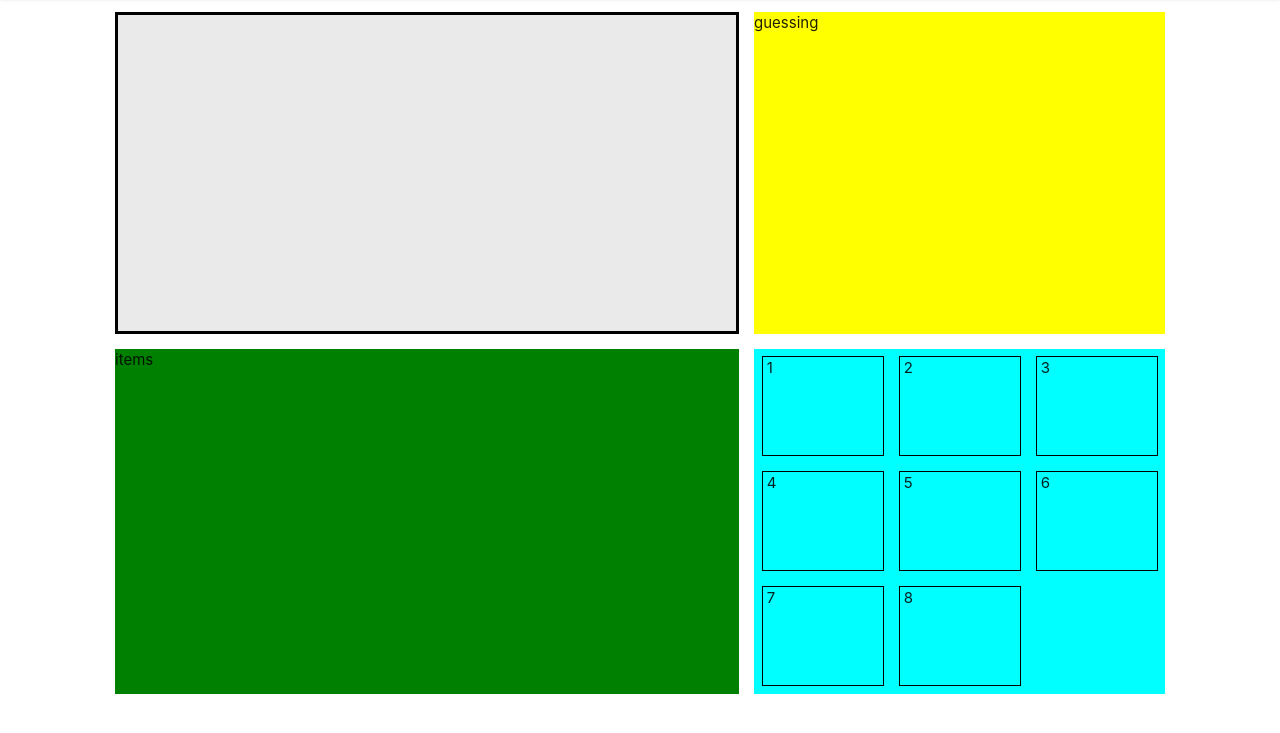
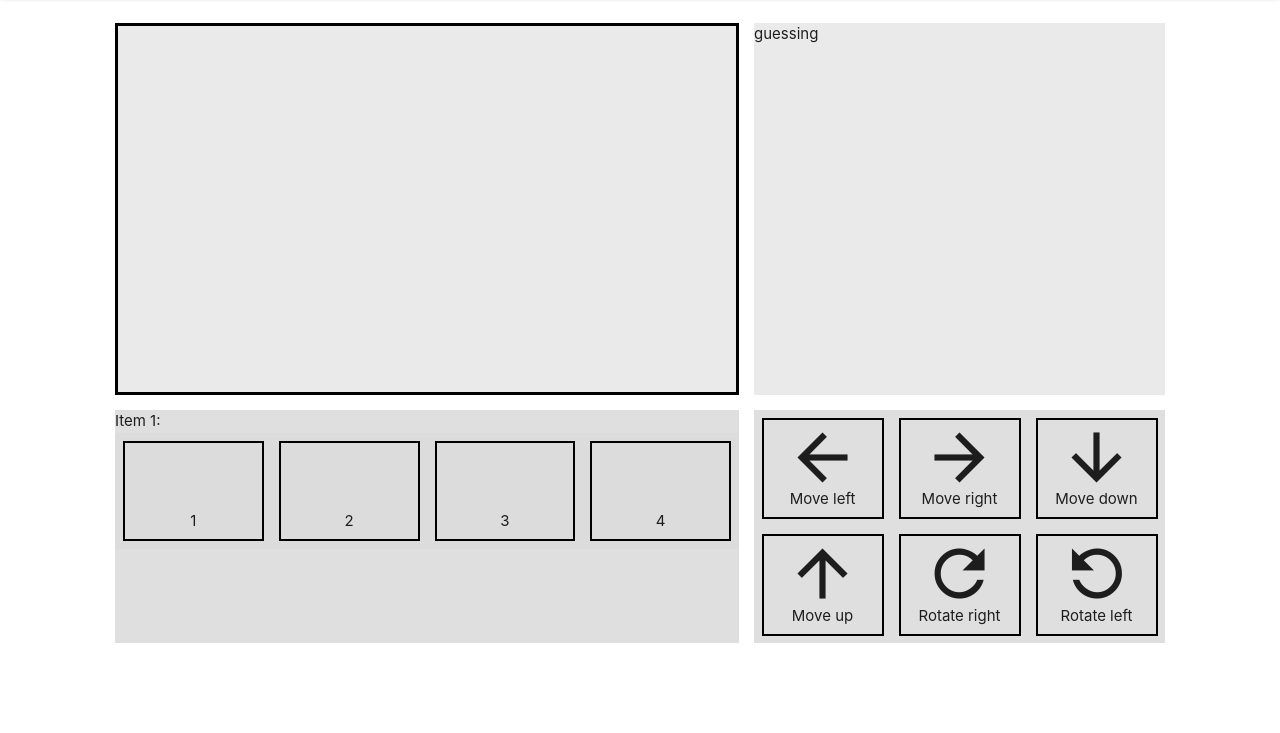
Before and after one commit to RafaelVelazquezMartin/CodeBlocks, a plain HTML site: page first-try-Friday/index.html in a window 1280 px wide. Shown: the part 67-800 px from the top of the page. Drawn offline with nearby package versions, Linux system fonts and the light colour scheme; no server answers; files whose address does not match are found by name.

Commit message:
Add instruction boxes

```diff
--- a/app/package.json
+++ b/app/package.json
@@ -5,9 +5,9 @@
   "license": "MIT",
   "version": "1.0.0",
   "dependencies": {
-    "express": "^3.3.8",
-    "node-uuid": "^1.3.3",
-    "socket.io": "^0.9.19"
+    "express": "^4.16.4",
+    "node-uuid": "^1.4.8",
+    "socket.io": "^2.1.1"
   },
   "engine": {
     "node": "0.10.x"
--- a/first-try-Friday/index.html
+++ b/first-try-Friday/index.html
@@ -52,48 +52,59 @@
 
     <section class="canvas">
       <canvas id="paper">
-
       </canvas>
     </section>
     <section class="instructions">
       <div class="instruction">
-        <img src="" alt="">
-        <span>1</span>
+        <i class="material-icons">arrow_back</i>
+        <span>Move left</span>
       </div>
       <div class="instruction">
-        <img src="" alt="">
-        <span>2</span>
+        <i class="material-icons">arrow_forward</i>
+        <span>Move right</span>
       </div>
       <div class="instruction">
-        <img src="" alt="">
-        <span>3</span>
+        <i class="material-icons">arrow_downward</i>
+        <span>Move down</span>
       </div>
       <div class="instruction">
-        <img src="" alt="">
-        <span>4</span>
+        <i class="material-icons">arrow_upward</i>
+        <span>Move up</span>
       </div>
       <div class="instruction">
-        <img src="" alt="">
-        <span>5</span>
+        <i class="material-icons">refresh</i>
+        <span>Rotate right</span>
       </div>
       <div class="instruction">
-        <img src="" alt="">
-        <span>6</span>
-      </div>
-      <div class="instruction">
-        <img src="" alt="">
-        <span>7</span>
-      </div>
-      <div class="instruction">
-        <img src="" alt="">
-        <span>8</span>
+        <i class="material-icons" style="transform: scale(-1, 1)">refresh</i>
+        <span>Rotate left</span>
       </div>
     </section>
     <section class="guessing">
       guessing
     </section>
     <section class="items">
-      items
+      <div class="item">
+        <span class="item-name">Item 1:</span>
+        <div class="instruction-list">
+          <div class="instruction">
+            <i class="material-icons"></i>
+            <span>1</span>
+          </div>
+          <div class="instruction">
+            <i class="material-icons"></i>
+            <span>2</span>
+          </div>
+          <div class="instruction">
+            <i class="material-icons"></i>
+            <span>3</span>
+          </div>
+          <div class="instruction">
+            <i class="material-icons"></i>
+            <span>4</span>
+          </div>
+        </div>
+      </div>
     </section>
   </div>
 
--- a/first-try-Friday/styles.css
+++ b/first-try-Friday/styles.css
@@ -21,7 +21,7 @@
 .instructions {
   padding: 0.5rem;
   grid-area: instructions;
-  background-color: aqua;
+  background-color: rgba(220, 220, 220, 0.9);
   display: grid;
   grid-template-columns: repeat(auto-fit, minmax(100px, 1fr));
   grid-auto-rows: minmax(100px, 1fr);
@@ -29,12 +29,29 @@
 }
 
 .instruction {
-  border: 1px solid black;
+  border: 2px solid black;
+  display: flex;
+  flex-direction: column;
+  align-content: center;
+  justify-content: center;
+}
+
+.instruction > i {
+  text-align: center;
+  width: 100%;
+  height: 70%;
+  font-size: 5rem;
+}
+
+.instruction > span {
+  text-align: center;
+  width: 100%;
+  height: 30%;
 }
 
 .guessing {
   grid-area: guessing;
-  background-color: yellow;
+  background-color: rgba(220, 220, 220, 0.6);
 }
 
 .canvas {
@@ -50,5 +67,20 @@
 
 .items {
   grid-area: items;
-  background-color: green;
+  background-color: rgba(220, 220, 220, 0.9);
 }
+
+.item {
+  display: flex;
+  flex-direction: column;
+}
+
+.instruction-list {
+  display: grid;
+  grid-template-columns: repeat(auto-fit, minmax(100px, 1fr));
+  grid-auto-rows: minmax(100px, 1fr);
+  grid-gap: 1rem;
+  width: 100%;
+  padding: 8px;
+  background-color: rgba(220, 220, 220, 1);
+}
```
Also changed, not shown: 1 other file.
